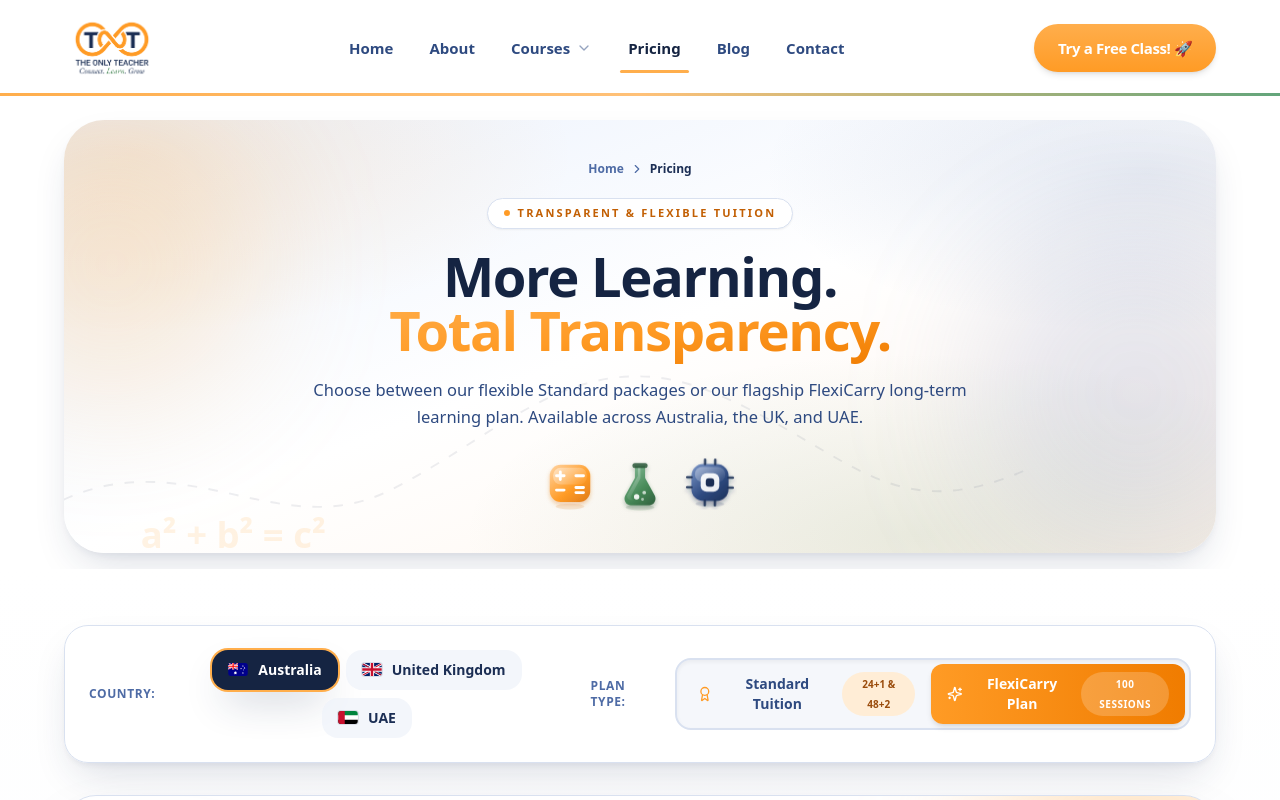
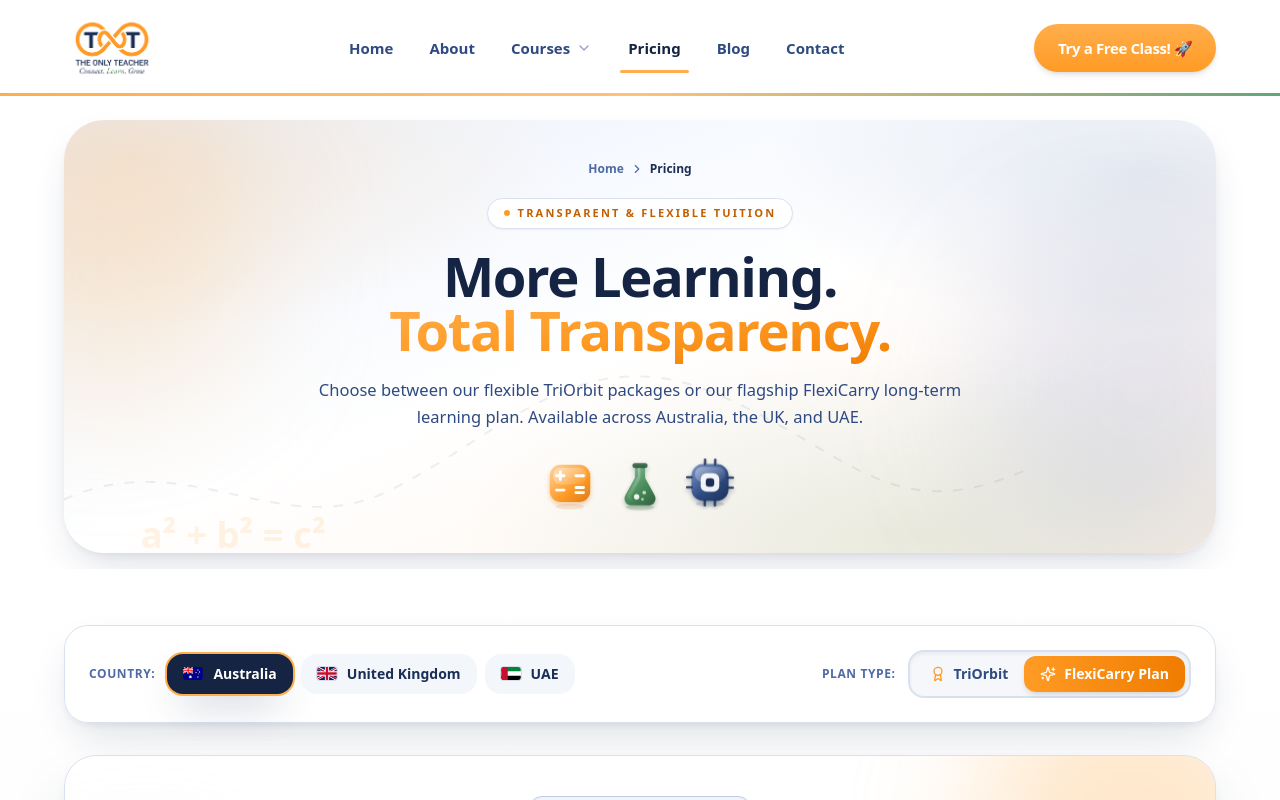
Before and after one commit to Lakshayg001/OnlyTeacher, a React (Vite) app: page /pricing in a window 1280 px wide. Shown: the top 800 px of the page. Built offline with nearby package versions, Linux system fonts and the light colour scheme.

Commit message:
fix(pricing): rename Standard Tuition to TriOrbit and remove session count badges from plan switcher

```diff
--- a/src/pages/Pricing.tsx
+++ b/src/pages/Pricing.tsx
@@ -88,7 +88,7 @@ export default function Pricing() {
         eyebrow="Transparent & Flexible Tuition"
         title="More Learning."
         accent="Total Transparency."
-        sub="Choose between our flexible Standard packages or our flagship FlexiCarry long-term learning plan. Available across Australia, the UK, and UAE."
+        sub="Choose between our flexible TriOrbit packages or our flagship FlexiCarry long-term learning plan. Available across Australia, the UK, and UAE."
         icons={['math', 'science', 'technology']}
         compact
       />
@@ -141,10 +141,7 @@ export default function Pricing() {
                   )}
                 >
                   <Award className="h-4 w-4 text-amber-500" />
-                  <span>Standard Tuition</span>
-                  <span className="hidden sm:inline-block rounded-full bg-amber-100 px-2 py-0.5 text-[10px] font-extrabold text-amber-800">
-                    {selectedCountry === 'GB' ? '8+1 & 24+2' : '24+1 & 48+2'}
-                  </span>
+                  <span>TriOrbit</span>
                 </button>
                 <button
                   onClick={() => setSelectedPlanType('flexicarry')}
@@ -157,9 +154,6 @@ export default function Pricing() {
                 >
                   <Sparkles className="h-4 w-4 text-white" />
                   <span>FlexiCarry Plan</span>
-                  <span className="rounded-full bg-white/20 px-2 py-0.5 text-[10px] font-black uppercase tracking-wider text-white">
-                    {selectedCountry === 'GB' ? '96 Sessions' : '100 Sessions'}
-                  </span>
                 </button>
               </div>
             </div>
@@ -227,7 +221,7 @@ export default function Pricing() {
                   <Flag code={country.flagCode} size={18} />
                   <span className="text-xs font-black uppercase tracking-wider text-navy-700">
                     {country.countryName} ·{' '}
-                    {selectedPlanType === 'flexicarry' ? 'FlexiCarry' : 'Online Tuition'}
+                    {selectedPlanType === 'flexicarry' ? 'FlexiCarry' : 'TriOrbit'}
                     {selectedCountry === 'AE' &&
                       ` (${uaeCurriculum === 'international' ? 'IB/British/American' : 'ICSE/CBSE'})`}
                   </span>
```
